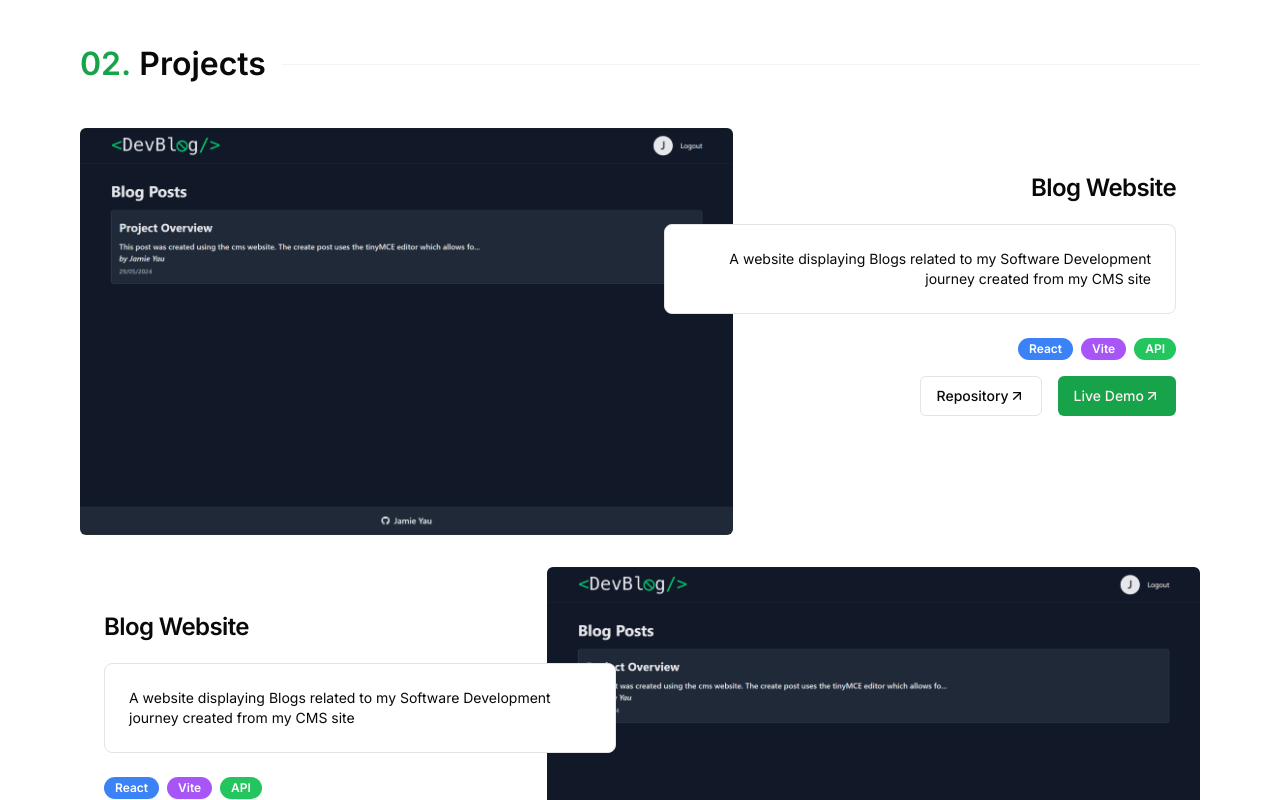
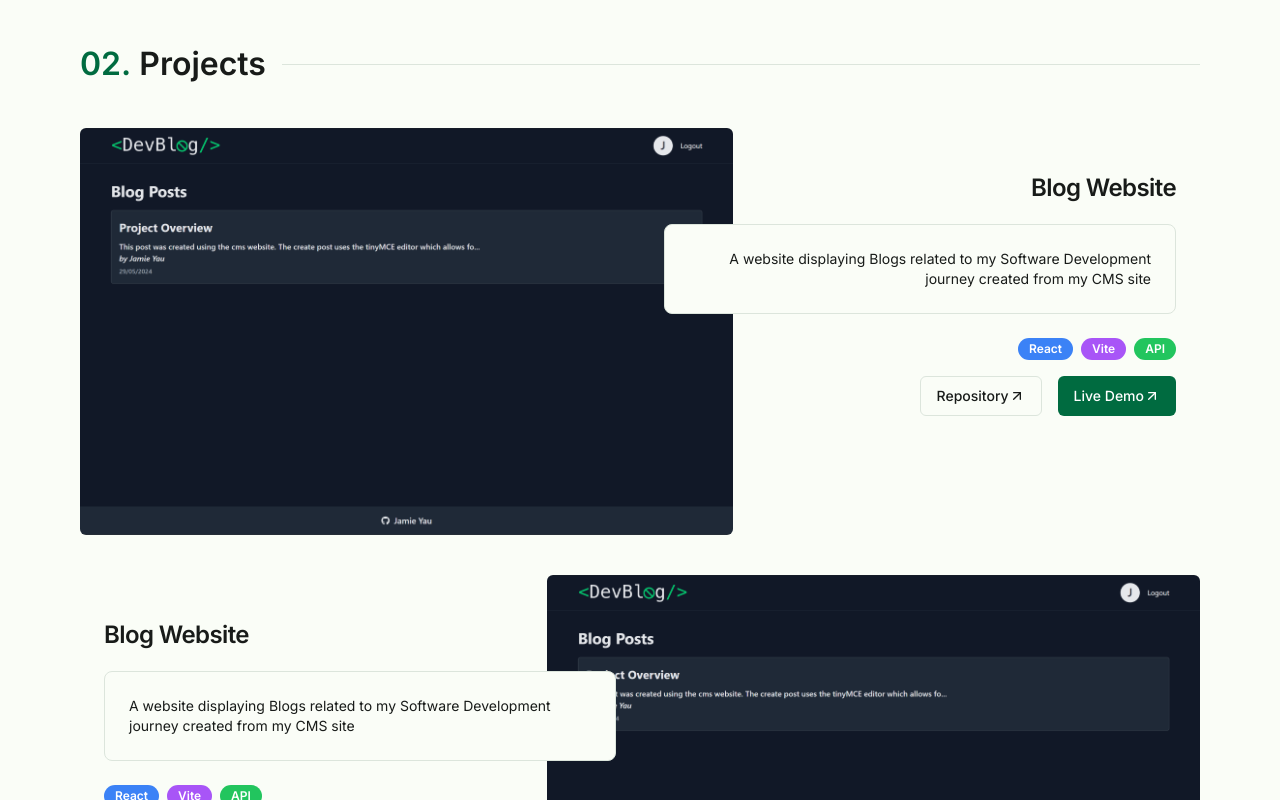
Before and after one commit to JamieYau/portfolio-v2, a Next.js app: page / in a window 1280 px wide. Shown: the part 1460-2260 px from the top of the page. Built offline with nearby package versions, Linux system fonts and the light colour scheme; no server answers.

Commit message:
Change theme

```diff
--- a/app/globals.css
+++ b/app/globals.css
@@ -18,48 +18,50 @@ html {
 
 @layer base {
   :root {
-    --background: 0 0% 100%;
-    --foreground: 240 10% 3.9%;
-    --card: 0 0% 100%;
-    --card-foreground: 240 10% 3.9%;
-    --popover: 0 0% 100%;
-    --popover-foreground: 240 10% 3.9%;
-    --primary: 142.1 76.2% 36.3%;
-    --primary-foreground: 355.7 100% 97.3%;
-    --secondary: 240 4.8% 95.9%;
-    --secondary-foreground: 240 5.9% 10%;
-    --muted: 240 4.8% 95.9%;
-    --muted-foreground: 240 3.8% 46.1%;
-    --accent: 240 4.8% 95.9%;
-    --accent-foreground: 240 5.9% 10%;
-    --destructive: 0 84.2% 60.2%;
-    --destructive-foreground: 0 0% 98%;
-    --border: 240 5.9% 90%;
-    --input: 240 5.9% 90%;
-    --ring: 142.1 76.2% 36.3%;
+    --background: 84 56% 98%;
+    --foreground: 140 6% 10%;
+    --card: 84 56% 98%;
+    --card-foreground: 140 6% 10%;
+    --popover: 84 56% 98%;
+    --popover-foreground: 140 6% 10%;
+    --primary: 156 100% 21%;
+    --primary-foreground: 0 0% 100%;
+    --secondary: 137 12% 35%;
+    --secondary-foreground: 140 6% 10%;
+    --muted: 120 15% 88%;
+    --muted-foreground: 128 6% 27%;
+    --accent: 72 15% 94%;
+    --accent-foreground: 120 3% 19%;
+    --destructive: 0 75% 42%;
+    --destructive-foreground: 0 0% 100%;
+    --border: 120 15% 88%;
+    --input: 120 15% 88%;
+    --ring: 149 99% 69%;
     --radius: 0.5rem;
   }
 
   .dark {
-    --background: 20 14.3% 4.1%;
-    --foreground: 0 0% 95%;
-    --card: 24 9.8% 10%;
-    --card-foreground: 0 0% 95%;
-    --popover: 0 0% 9%;
-    --popover-foreground: 0 0% 95%;
-    --primary: 142.1 70.6% 45.3%;
-    --primary-foreground: 144.9 80.4% 10%;
-    --secondary: 240 3.7% 15.9%;
-    --secondary-foreground: 0 0% 98%;
-    --muted: 0 0% 15%;
-    --muted-foreground: 240 5% 64.9%;
-    --accent: 12 6.5% 15.1%;
-    --accent-foreground: 0 0% 98%;
-    --destructive: 0 62.8% 30.6%;
-    --destructive-foreground: 0 85.7% 97.3%;
-    --border: 240 3.7% 15.9%;
-    --input: 240 3.7% 15.9%;
-    --ring: 142.4 71.8% 29.2%;
+    --radius: 0.5rem;
+    --background: 140 6% 10%;
+    --foreground: 84 8% 88%;
+    --card: 140 6% 10%;
+    --card-foreground: 84 8% 88%;
+    --popover: 140 6% 10%;
+    --popover-foreground: 84 8% 88%;
+    --primary: 151 73% 56%;
+    --primary-foreground: 153 100% 11%;
+    --secondary: 133 18% 75%;
+    --secondary-foreground: 84 8% 88%;
+    --muted: 128 6% 27%;
+    --muted-foreground: 120 8% 77%;
+    --accent: 120 3% 19%;
+    --accent-foreground: 84 8% 88%;
+    --destructive: 6 100% 84%;
+    --destructive-foreground: 357 100% 21%;
+    --border: 128 6% 27%;
+    --input: 128 6% 27%;
+    --ring: 155 100% 16%;
+    --radius: 0.5rem;
   }
 }
 
--- a/components/sections/Projects.tsx
+++ b/components/sections/Projects.tsx
@@ -31,7 +31,7 @@ export default function Projects() {
       className="before:content-['02.']"
       containerClassName="min-h-screen"
     >
-      <ul className="flex w-full flex-col gap-8">
+      <ul className="flex w-full flex-col gap-10">
         {projects.map((project) => (
           <li
             key={project.title}
@@ -45,7 +45,7 @@ export default function Projects() {
               width="460"
               height="290"
             />
-            <Card className="relative shadow-lg lg:col-span-6 lg:col-start-1 lg:row-span-full lg:border-none lg:bg-transparent lg:shadow-none lg:group-odd:col-start-7">
+            <Card className="relative h-max shadow-lg lg:col-span-6 lg:col-start-1 lg:row-span-full lg:border-none lg:bg-transparent lg:shadow-none lg:group-odd:col-start-7">
               <CardHeader className="lg:hidden">
                 <Image
                   src={project.image}
@@ -56,9 +56,9 @@ export default function Projects() {
                   height="290"
                 />
               </CardHeader>
-              <CardContent className="z-3 lg:group-odd:text-end lg:pb-0">
+              <CardContent className="z-3 lg:pb-0 lg:group-odd:text-end">
                 <CardTitle>{project.title}</CardTitle>
-                <CardDescription className="lg:my-6 lg:rounded-lg lg:border lg:bg-card lg:text-card-foreground lg:p-6">
+                <CardDescription className="lg:my-6 lg:rounded-lg lg:border lg:bg-card lg:p-6 lg:text-card-foreground">
                   {project.description}
                 </CardDescription>
                 <div className="mb-4 flex gap-2 text-sm lg:group-odd:justify-end">
--- a/components/ui/hero-highlight.tsx
+++ b/components/ui/hero-highlight.tsx
@@ -34,9 +34,9 @@ export const HeroHighlight = ({
       )}
       onMouseMove={handleMouseMove}
     >
-      <div className="bg-dot-thick-neutral-300 dark:bg-dot-thick-neutral-800 pointer-events-none absolute inset-0" />
+      <div className="pointer-events-none absolute inset-0 bg-dot-thick-neutral-300 dark:bg-dot-thick-neutral-800" />
       <motion.div
-        className="bg-dot-thick-green-500 dark:bg-dot-thick-green-500 pointer-events-none absolute inset-0 opacity-0 transition duration-300 group-hover:opacity-100"
+        className="pointer-events-none absolute inset-0 opacity-0 transition duration-300 bg-dot-thick-green-500 group-hover:opacity-100 dark:bg-dot-thick-green-500"
         style={{
           WebkitMaskImage: useMotionTemplate`
             radial-gradient(
@@ -86,7 +86,7 @@ export const Highlight = ({
         display: "inline",
       }}
       className={cn(
-        `relative inline-block rounded-lg bg-gradient-to-r from-green-300 to-teal-300 px-1 pb-1 dark:from-green-600 dark:to-teal-600`,
+        `relative inline-block rounded-lg bg-gradient-to-r px-1 pb-1 to-[hsl(151,73%,56%)] from-[hsl(133,8%,75%)] text-[hsl(153,100%,11%)] dark:from-secondary dark:to-primary`,
         className,
       )}
     >
```
